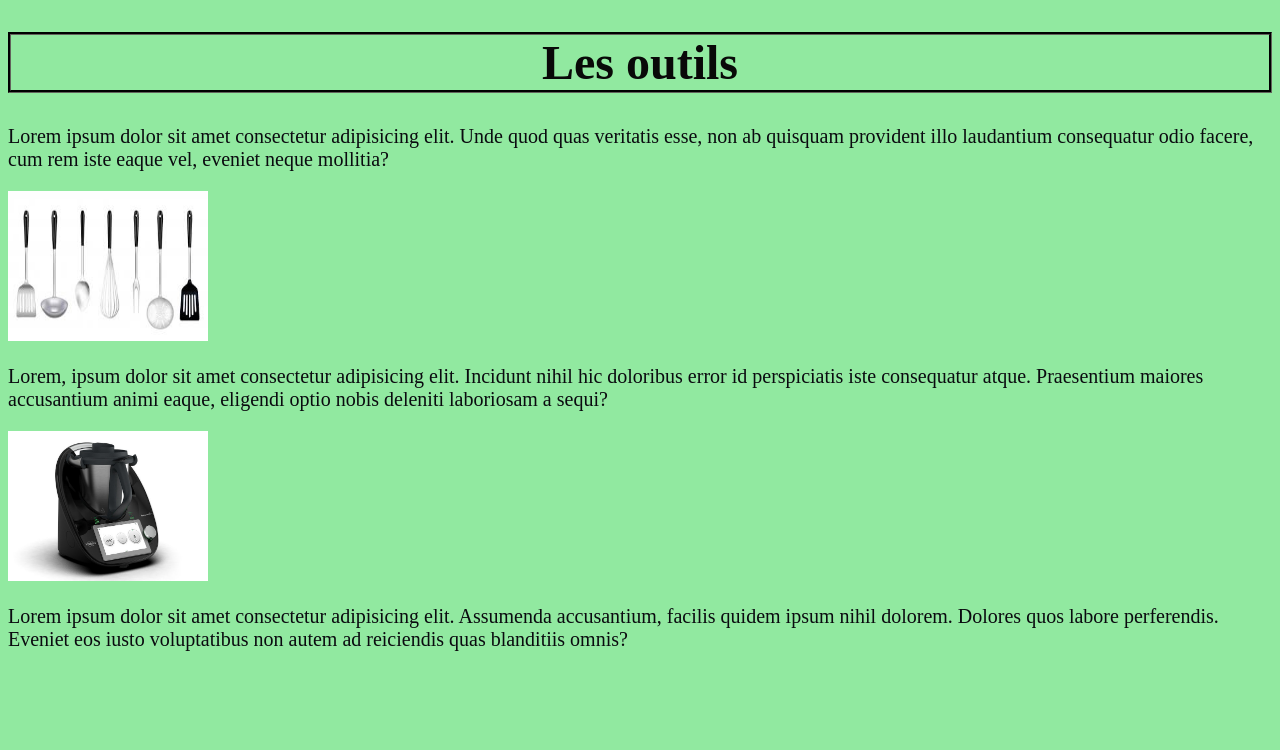
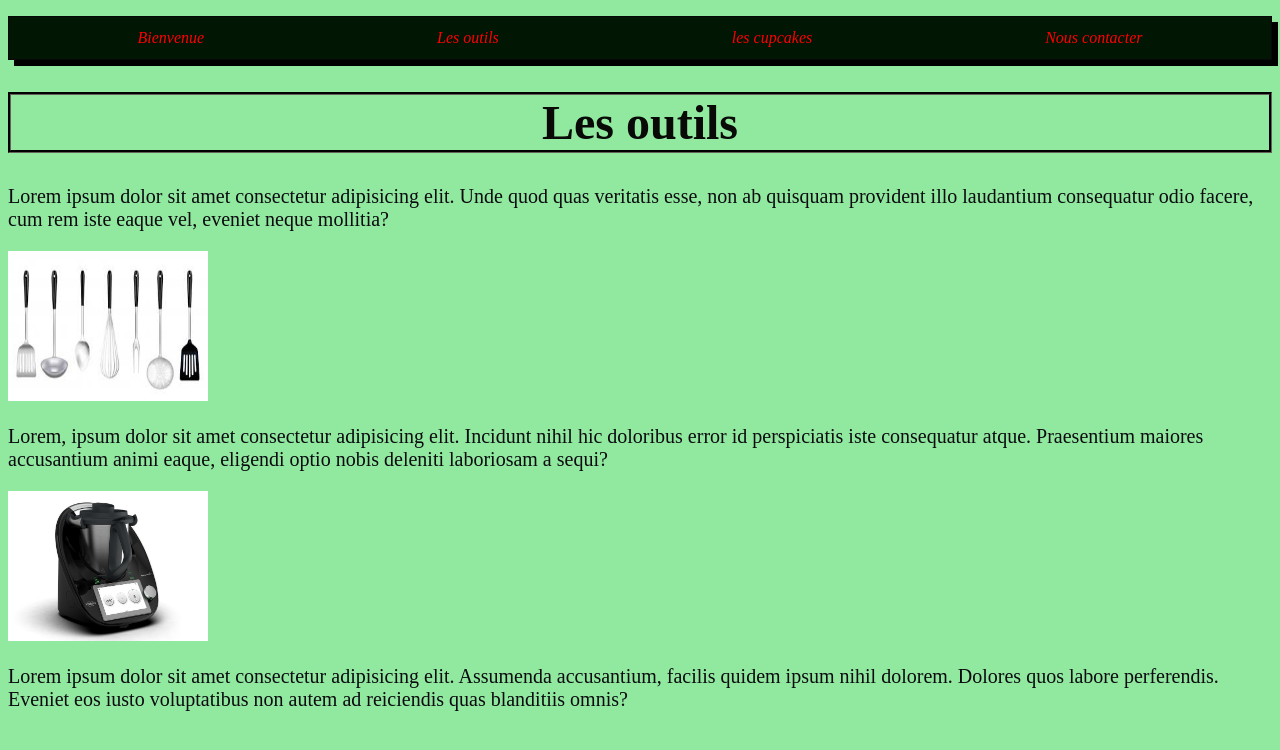
Before and after one commit to choupiyeye/cupcakes, a plain HTML site: page outils.html in a window 1280 px wide. Drawn offline with Linux system fonts and the light colour scheme.

Commit message:
ajout bagniere outils

```diff
--- a/outils.html
+++ b/outils.html
@@ -8,6 +8,14 @@
   <title>Les outils</title>
 </head>
 <body>
+  <div class="bagniere"   >
+    <ul>
+           <li><a href="index.html"> Bienvenue</a></li>
+          <li><a href="outils.html">Les outils</a></li>
+           <li><a href="cupcakes.html"> les cupcakes</a></li>
+           <li><a href="contact.html"> Nous contacter</a></li>
+         </ul>
+  </div>
   <h1> Les outils</h1>
   <p>Lorem ipsum dolor sit amet consectetur adipisicing elit. Unde quod quas veritatis esse, non ab quisquam provident illo laudantium consequatur odio facere, cum rem iste eaque vel, eveniet neque mollitia?</p>
   <img src="cuisine.jpg"
```
